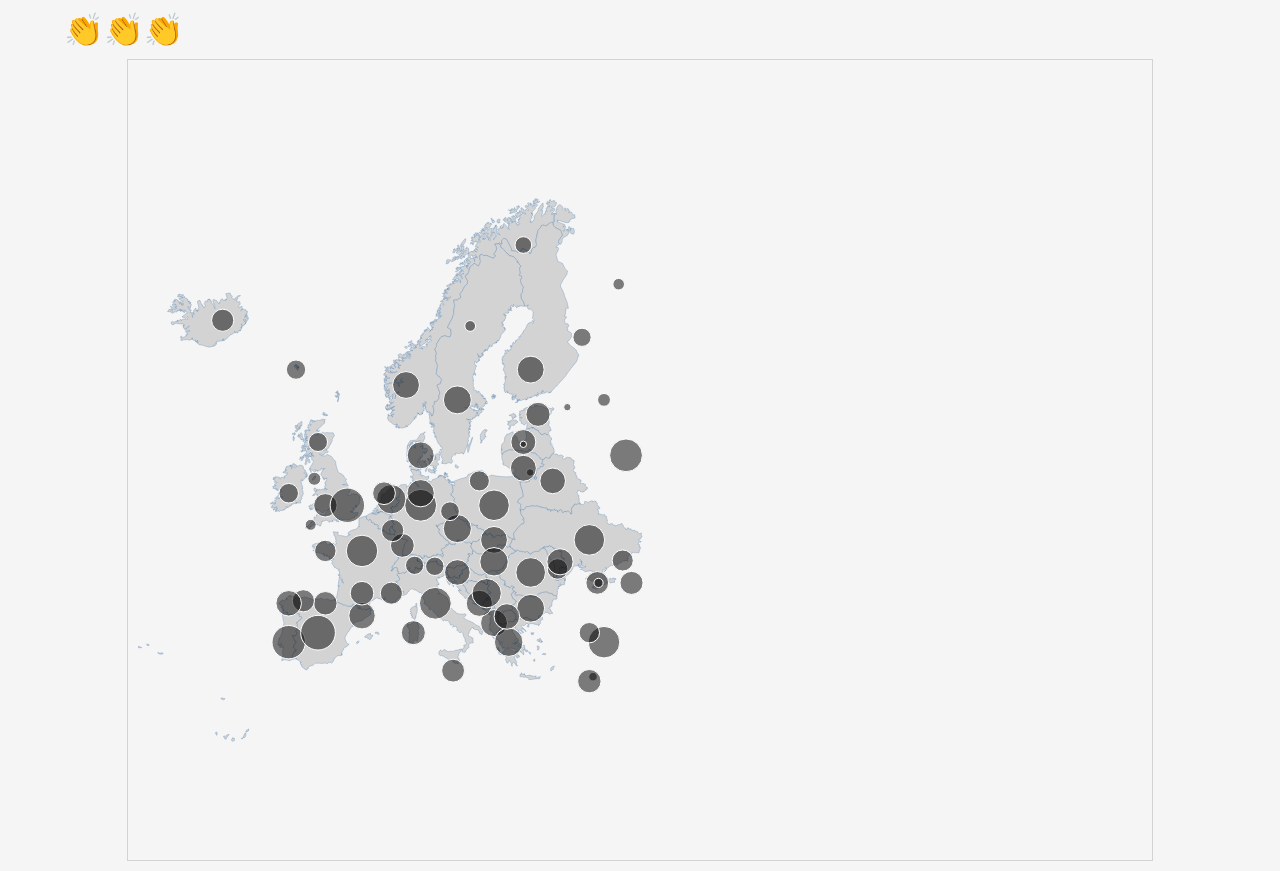
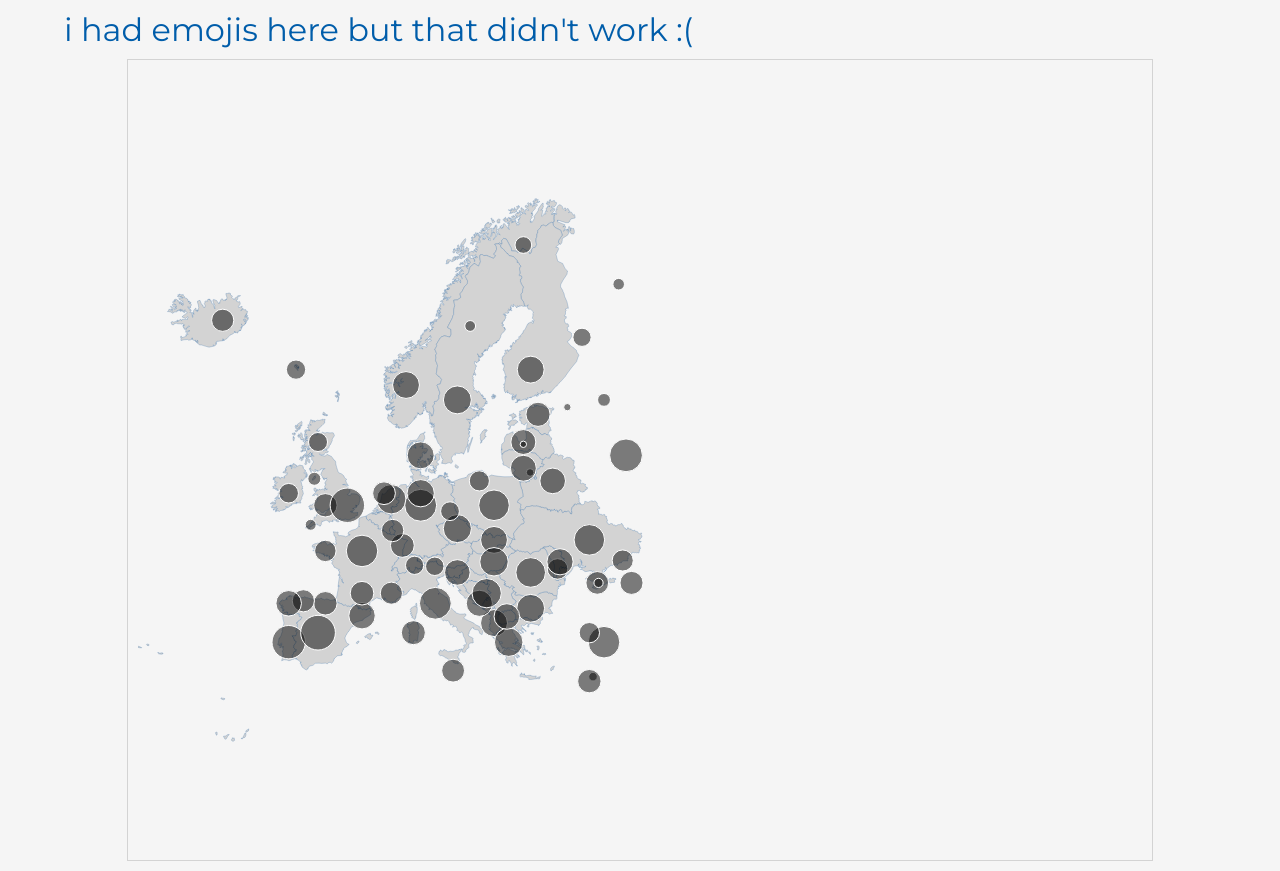
Before and after one commit to sebastian-ch/ThePuzzleOfEuropeanLanguages, a plain HTML site: page index.html in a window 1280 px wide. Drawn offline with nearby package versions, Linux system fonts and the light colour scheme.

Commit message:
get rid of emojis

```diff
--- a/index.html
+++ b/index.html
@@ -46,7 +46,7 @@
 
 <body>
 
-    <h1>👏👏👏</h1>
+    <h1>i had emojis here but that didn't work :(</h1>
 
     <div id="map"></div>
 
```
